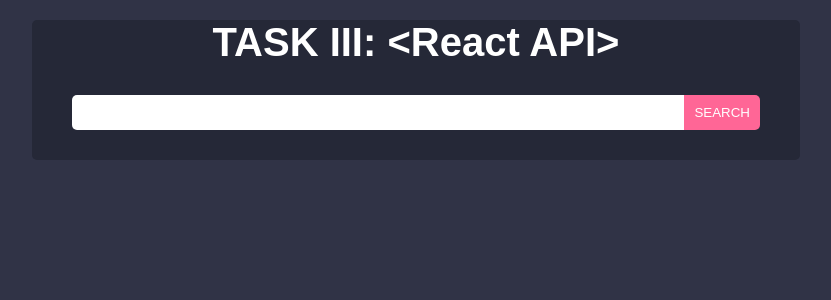
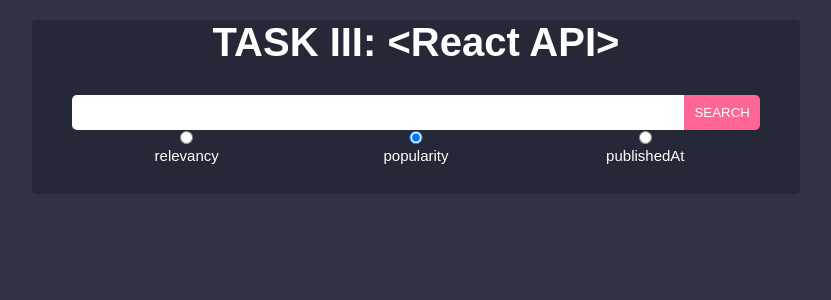
Before and after one commit to elenaniksy/react2021q3, a React app in the folder react-api/: page / in a window 1280 px wide. Shown: the top 300 px of the page, without its empty margins (224-1055 px from the left). Built offline with nearby package versions, Linux system fonts and the light colour scheme.

Commit message:
feat: implement functionality to sort incomingData

```diff
--- a/react-api/src/App.tsx
+++ b/react-api/src/App.tsx
@@ -6,7 +6,6 @@ const App: React.FC = () => {
   return (
     <div className={classes.app}>
       <h1>TASK III: &lt;React API&gt;</h1>
-      {/*//todo: form with search && articles holder -> render article*/}
       <Form />
     </div>
   );
--- a/react-api/src/compoments/article/ArticlesHolder.tsx
+++ b/react-api/src/compoments/article/ArticlesHolder.tsx
@@ -9,6 +9,7 @@ interface IArticlesHolderProps {
 
 const ArticlesHolder: React.FC<IArticlesHolderProps> = (props: IArticlesHolderProps) => {
   const incomingArticles: IArticle[] = [...props.articles];
+
   return (
     <div className={classes.article}>
       {incomingArticles.map((article: IArticle, index: number): JSX.Element => {
--- a/react-api/src/compoments/form/Form.module.scss
+++ b/react-api/src/compoments/form/Form.module.scss
@@ -6,14 +6,18 @@
   width: 100%;
 }
 
-.form form {
+.line {
   @include flex($display: inline-flex, $direction: row);
-  padding: 10px 0;
-  max-width: 700px;
   width: 100%;
 }
 
-.form label {
+.line label {
+  width: 100%;
+}
+
+.form form {
+  @include flex();
+  padding: 10px 0;
   width: 100%;
 }
 
--- a/react-api/src/compoments/form/Form.module.scss.d.ts
+++ b/react-api/src/compoments/form/Form.module.scss.d.ts
@@ -2,6 +2,7 @@
 // Please do not change this file!
 interface CssExports {
   'form': string;
+  'line': string;
 }
 export const cssExports: CssExports;
 export default cssExports;
--- a/react-api/src/compoments/form/Form.tsx
+++ b/react-api/src/compoments/form/Form.tsx
@@ -5,6 +5,7 @@ import { AxiosResponse } from 'axios';
 import { IArticle } from '../../interfaces/IArticle';
 import { IData_GET200 } from '../../interfaces/IData_GET200';
 import ArticlesHolder from '../article/ArticlesHolder';
+import { SortType } from '../../interfaces/SortType';
 
 const API_KEY = 'ed028494cd0a467c9e2ac37f12bc2df4';
 
@@ -13,6 +14,7 @@ const Form: React.FC = (): JSX.Element => {
   const [searchValue, setSearchValue] = useState<string>('');
   const [isLoading, setIsLoading] = useState<boolean>(false);
   const [arts, setArt] = useState<IArticle[]>([]);
+  const [sortBy, setSortBy] = useState<SortType>(SortType.popularity);
 
   const handleChange = (event: React.ChangeEvent<HTMLInputElement>): void => {
     const target: HTMLInputElement = event.target as HTMLInputElement;
@@ -24,24 +26,58 @@ const Form: React.FC = (): JSX.Element => {
     event.preventDefault();
     try {
       setIsLoading(true);
-      const response: AxiosResponse<IData_GET200> = await axiosInst.get(`v2/everything?q=${searchValue}&apiKey=${API_KEY}`);
+      const response: AxiosResponse<IData_GET200> = await axiosInst.get(
+        `v2/everything?q=${searchValue}&apiKey=${API_KEY}&sortBy=${sortBy}`,
+      );
       setArt(response.data.articles);
     } catch (e) {
       throw new Error(`API request error: ${e}`);
     } finally {
       setIsLoading(false);
+      setSearchValue('');
     }
   };
 
   return (
     <div className={classes.form}>
       <form onSubmit={handleSubmit}>
+        <div className={classes.line}>
           <label htmlFor={htmlFor}>
             <input id={htmlFor} type='text' value={searchValue} onChange={handleChange} disabled={isLoading} />
           </label>
           <button type='submit' disabled={isLoading}>
             {isLoading ? 'Loading...' : 'Search'}
           </button>
+        </div>
+        <div className={classes.line}>
+          <label>
+            <input
+              type='radio'
+              value={SortType.relevancy}
+              checked={sortBy === SortType.relevancy}
+              onChange={() => setSortBy(SortType.relevancy)}
+            />
+            relevancy
+          </label>
+          <label>
+            <input
+              type='radio'
+              value={SortType.popularity}
+              checked={sortBy === SortType.popularity}
+              onChange={() => setSortBy(SortType.popularity)}
+            />
+            popularity
+          </label>
+          <label>
+            <input
+              type='radio'
+              value={SortType.publishedAt}
+              checked={sortBy === SortType.publishedAt}
+              onChange={() => setSortBy(SortType.publishedAt)}
+            />
+            publishedAt
+          </label>
+        </div>
       </form>
       <ArticlesHolder articles={arts} />
     </div>
--- /dev/null
+++ b/react-api/src/interfaces/SortType.tsx
@@ -0,0 +1,5 @@
+export enum SortType {
+  relevancy = 'relevancy',
+  popularity = 'popularity',
+  publishedAt = 'publishedAt',
+}
```
Lines whose indentation alone changed are shown as unchanged.
